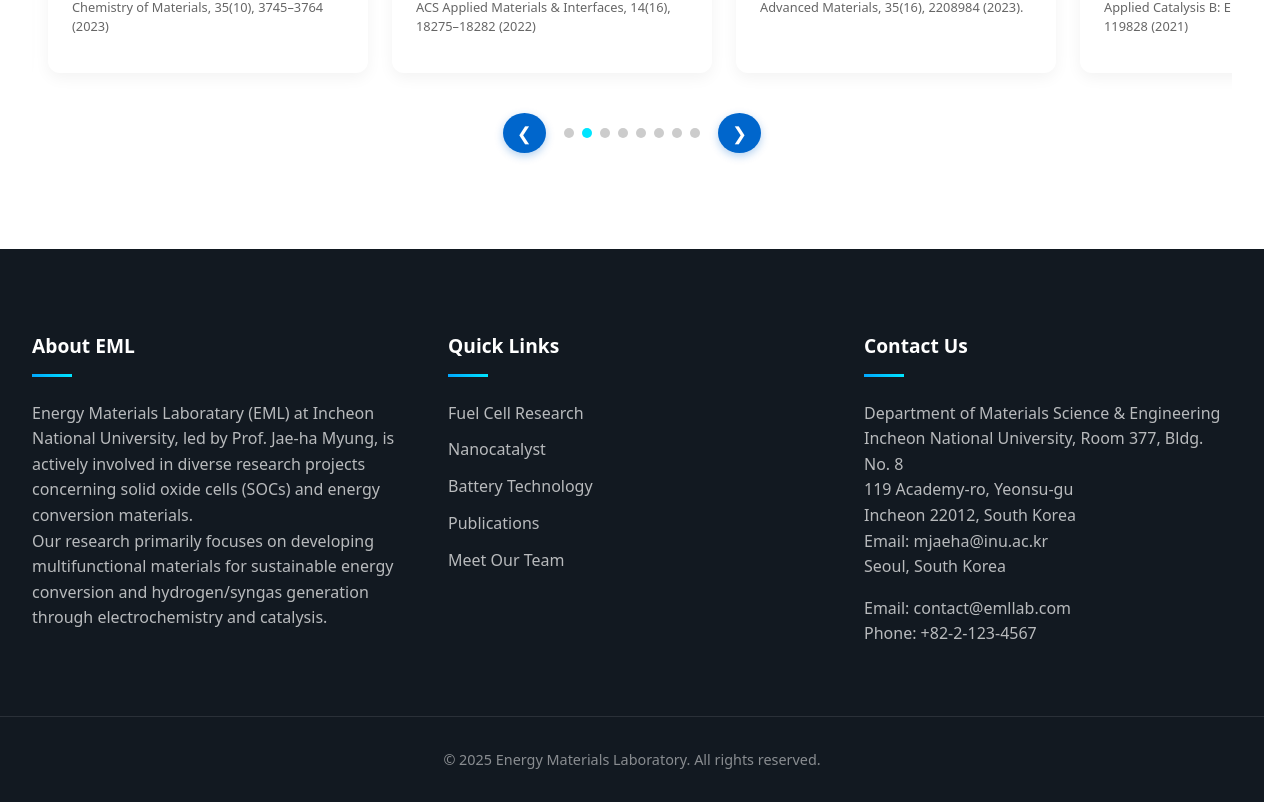
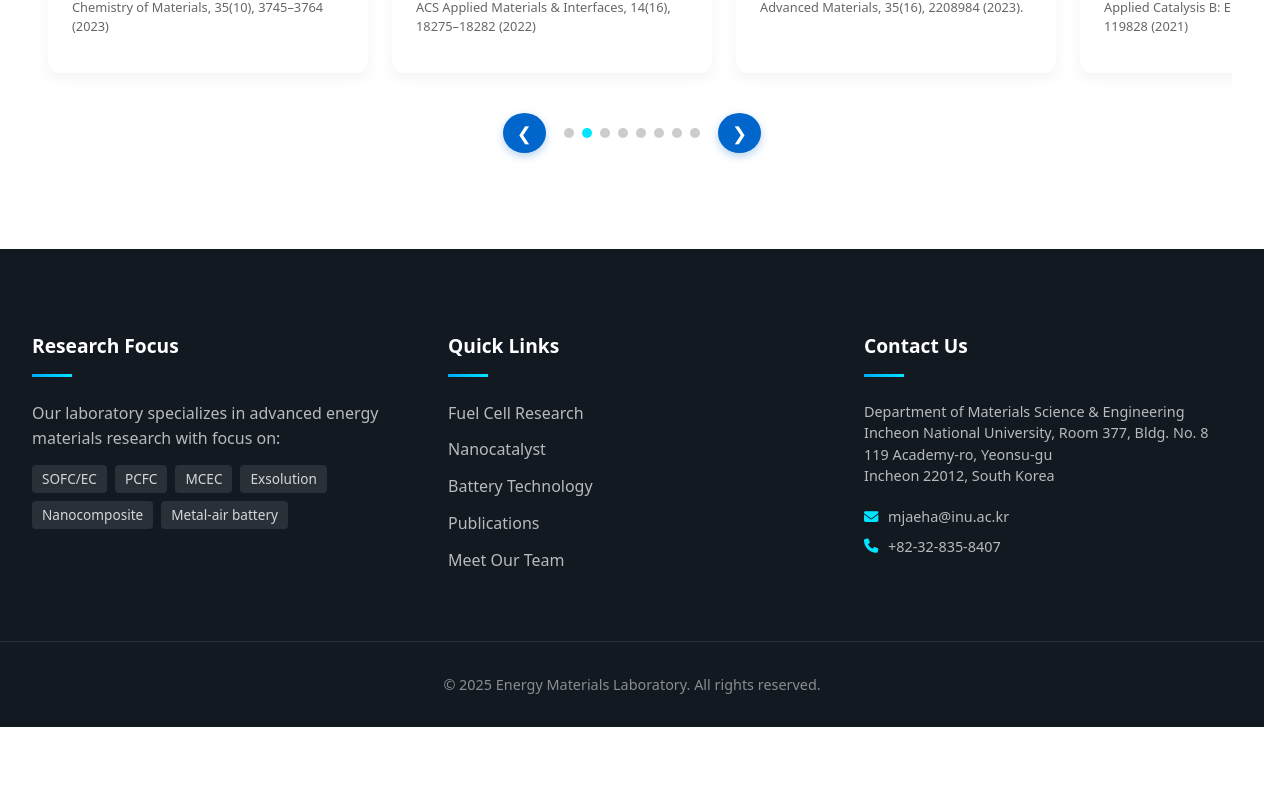
Before and after one commit to INU-EML/front-end, a React (Vite) app: page / in a window 1280 px wide. Shown: the part 3645-4447 px from the top of the page. After the commit the page ends 4372 px from the top, so only its background shows below. Built offline with nearby package versions, Linux system fonts and the light colour scheme; the HTML template or start-up script is replaced by a standard one.

Commit message:
Footer 정보 및 디자인 수정

```diff
--- a/src/layouts/MainLayout.jsx
+++ b/src/layouts/MainLayout.jsx
@@ -87,7 +87,45 @@ const FooterText = styled.p`
 const FooterAddress = styled.address`
   font-style: normal;
   color: rgba(255, 255, 255, 0.7);
-  line-height: 1.6;
+  line-height: 1.5;
+  font-size: 0.9rem;
+  margin-bottom: 1.2rem;
+`;
+
+const ContactInfo = styled.div`
+  display: flex;
+  flex-direction: column;
+  gap: 0.5rem;
+  font-size: 0.9rem;
+  color: rgba(255, 255, 255, 0.7);
+  line-height: 1.5;
+
+  a {
+    color: rgba(255, 255, 255, 0.7);
+    text-decoration: none;
+    transition: color 0.3s ease;
+
+    &:hover {
+      color: ${theme.accent};
+    }
+  }
+
+  .contact-item {
+    display: flex;
+    align-items: center;
+    gap: 0.5rem;
+
+    i {
+      color: ${theme.accent};
+      width: 16px;
+    }
+  }
+
+  @media (max-width: ${breakpoints.mobile}) {
+    .contact-item {
+      justify-content: center;
+    }
+  }
 `;
 
 const Copyright = styled.div`
@@ -137,11 +175,18 @@ const MainLayout = ({ children }) => {
       <Footer>
         <FooterContainer>
           <FooterSection>
-            <FooterTitle>About EML</FooterTitle>
+            <FooterTitle>Research Focus</FooterTitle>
             <FooterText>
-            Energy Materials Laboratary (EML) at Incheon National University, led by Prof. Jae-ha Myung, is actively involved in diverse research projects concerning solid oxide cells (SOCs) and energy conversion materials.<br/>
-            Our research primarily focuses on developing multifunctional materials for sustainable energy conversion and hydrogen/syngas generation through electrochemistry and catalysis.
+              Our laboratory specializes in advanced energy materials research with focus on:
             </FooterText>
+            <div style={{ display: 'flex', flexWrap: 'wrap', gap: '8px', marginTop: '12px' }}>
+              <span style={{ background: 'rgba(255,255,255,0.1)', padding: '4px 10px', borderRadius: '4px', fontSize: '0.85rem', color: 'rgba(255,255,255,0.8)' }}>SOFC/EC</span>
+              <span style={{ background: 'rgba(255,255,255,0.1)', padding: '4px 10px', borderRadius: '4px', fontSize: '0.85rem', color: 'rgba(255,255,255,0.8)' }}>PCFC</span>
+              <span style={{ background: 'rgba(255,255,255,0.1)', padding: '4px 10px', borderRadius: '4px', fontSize: '0.85rem', color: 'rgba(255,255,255,0.8)' }}>MCEC</span>
+              <span style={{ background: 'rgba(255,255,255,0.1)', padding: '4px 10px', borderRadius: '4px', fontSize: '0.85rem', color: 'rgba(255,255,255,0.8)' }}>Exsolution</span>
+              <span style={{ background: 'rgba(255,255,255,0.1)', padding: '4px 10px', borderRadius: '4px', fontSize: '0.85rem', color: 'rgba(255,255,255,0.8)' }}>Nanocomposite</span>
+              <span style={{ background: 'rgba(255,255,255,0.1)', padding: '4px 10px', borderRadius: '4px', fontSize: '0.85rem', color: 'rgba(255,255,255,0.8)' }}>Metal-air battery</span>
+            </div>
           </FooterSection>
 
           <FooterSection>
@@ -159,14 +204,18 @@ const MainLayout = ({ children }) => {
               Department of Materials Science & Engineering<br />
               Incheon National University, Room 377, Bldg. No. 8<br />
               119 Academy-ro, Yeonsu-gu<br />
-              Incheon 22012, South Korea<br/>
-              Email: mjaeha@inu.ac.kr<br/>
-              Seoul, South Korea
+              Incheon 22012, South Korea
             </FooterAddress>
-            <FooterText>
-              Email: contact@emllab.com<br />
-              Phone: +82-2-123-4567
-            </FooterText>
+            <ContactInfo>
+              <div className="contact-item">
+                <i className="fas fa-envelope"></i>
+                <a href="mailto:mjaeha@inu.ac.kr">mjaeha@inu.ac.kr</a>
+              </div>
+              <div className="contact-item">
+                <i className="fas fa-phone"></i>
+                <span>+82-32-835-8407</span>
+              </div>
+            </ContactInfo>
           </FooterSection>
         </FooterContainer>
 
```
